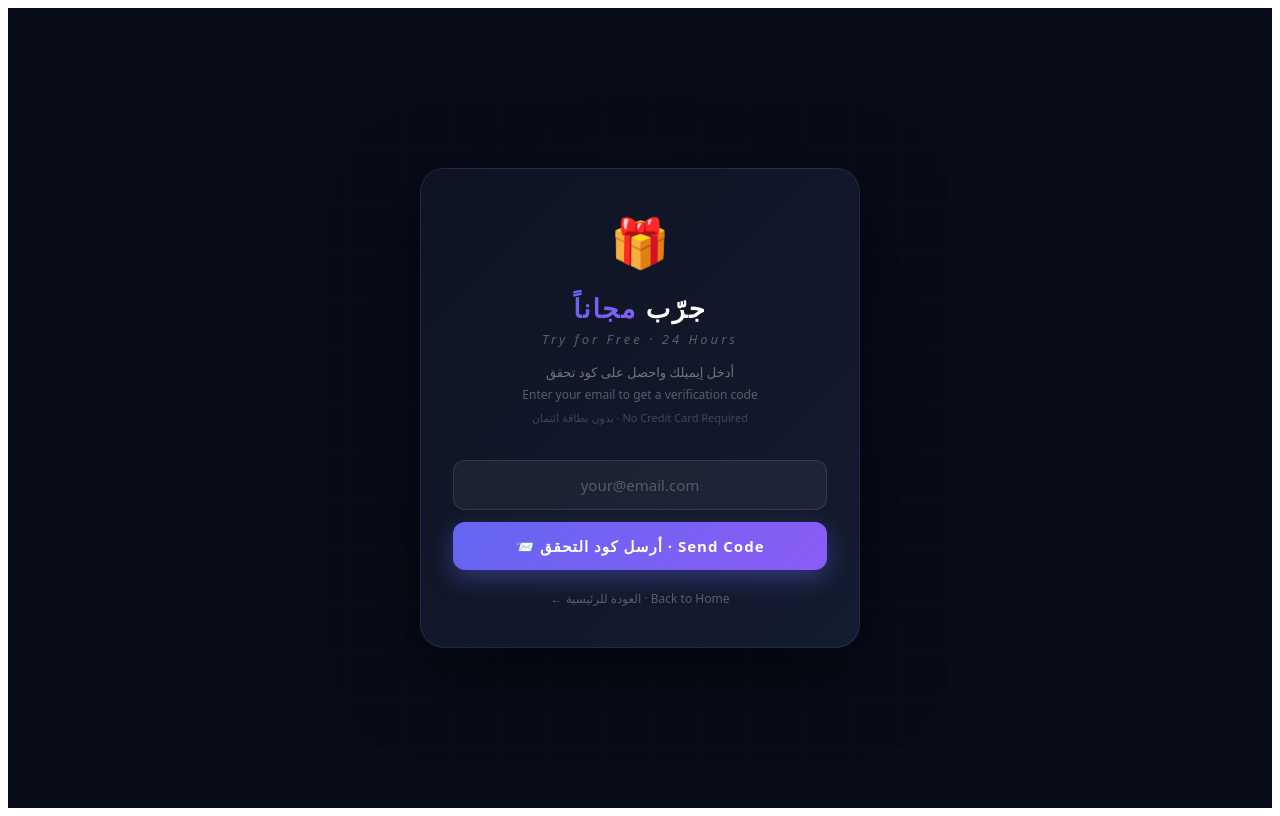
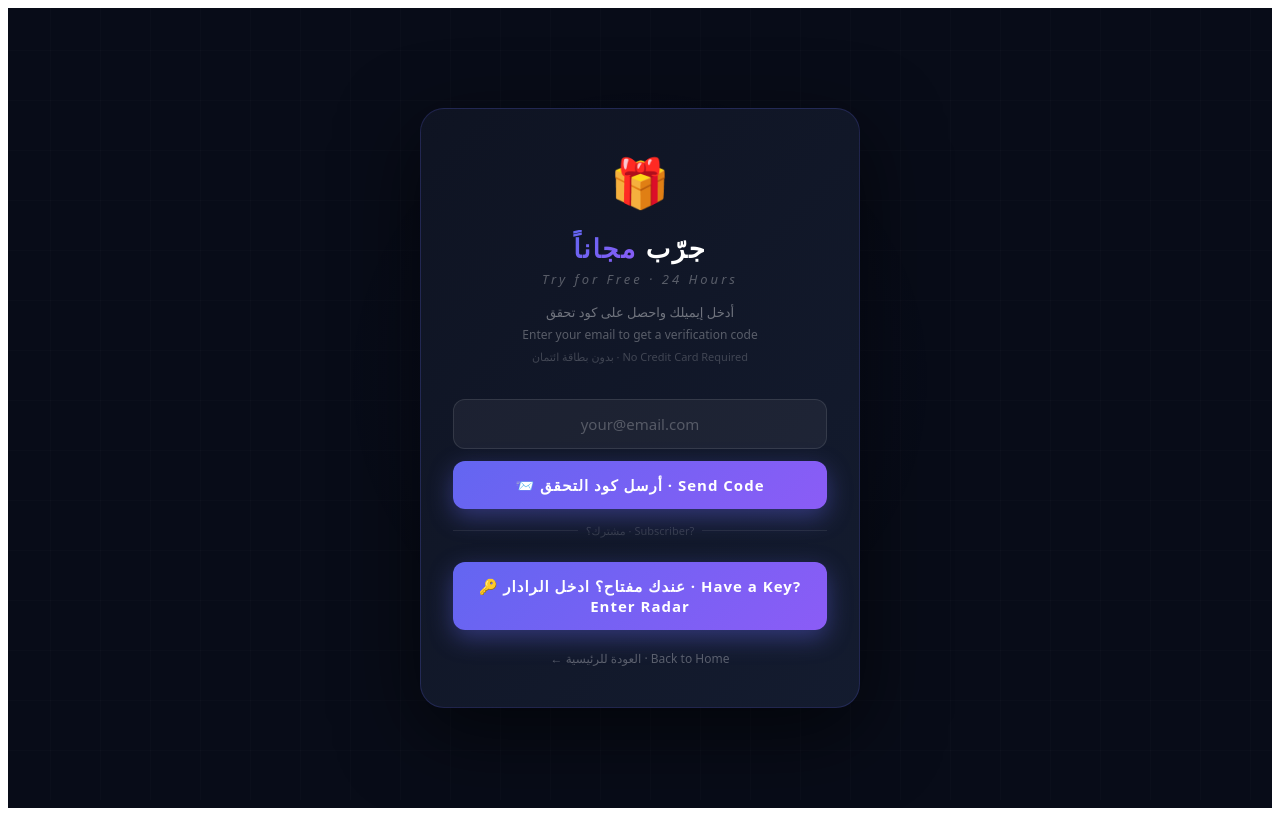
Before and after one commit to abdulazizgurishan-design/Radaraz, a Next.js app: page /trial in a window 1280 px wide. Built offline with nearby package versions, Linux system fonts and the light colour scheme.

Commit message:
Update trial.js

```diff
--- a/pages/trial.js
+++ b/pages/trial.js
@@ -12,14 +12,15 @@ const S = {
   subtitle: { fontSize: 13, color: 'rgba(255,255,255,0.4)', marginBottom: 32, lineHeight: 1.7 },
   input: { width: '100%', padding: '14px 16px', background: 'rgba(255,255,255,0.05)', border: '1px solid rgba(255,255,255,0.1)', borderRadius: 12, color: '#fff', fontSize: 15, textAlign: 'center', marginBottom: 12, outline: 'none', boxSizing: 'border-box', fontFamily: 'system-ui' },
   btn: (loading) => ({ width: '100%', padding: 14, background: loading ? 'rgba(99,102,241,0.3)' : 'linear-gradient(135deg,#6366f1,#8b5cf6)', border: 'none', borderRadius: 12, color: '#fff', fontWeight: 800, fontSize: 15, cursor: loading ? 'not-allowed' : 'pointer', letterSpacing: 1, transition: 'all 0.2s', boxShadow: loading ? 'none' : '0 8px 24px rgba(99,102,241,0.4)', fontFamily: 'system-ui' }),
+  keyBtn: { width: '100%', padding: 14, background: 'linear-gradient(135deg,#6366f1,#8b5cf6)', border: 'none', borderRadius: 12, color: '#fff', fontWeight: 800, fontSize: 15, cursor: 'pointer', letterSpacing: 1, transition: 'all 0.2s', boxShadow: '0 8px 24px rgba(99,102,241,0.4)', fontFamily: 'system-ui', marginTop: 10 },
+  divider: { display: 'flex', alignItems: 'center', gap: 8, margin: '14px 0', color: 'rgba(255,255,255,0.15)', fontSize: 11 },
+  dividerLine: { flex: 1, height: 1, background: 'rgba(255,255,255,0.08)' },
   error: { background: 'rgba(255,71,87,0.1)', border: '1px solid rgba(255,71,87,0.3)', borderRadius: 10, padding: '10px 14px', fontSize: 13, color: '#ff4757', marginBottom: 12 },
   success: { background: 'rgba(0,212,170,0.08)', border: '1px solid rgba(0,212,170,0.2)', borderRadius: 14, padding: '24px 20px', marginTop: 8 },
   keyBox: { background: 'rgba(99,102,241,0.1)', border: '1px solid rgba(99,102,241,0.3)', borderRadius: 10, padding: '14px', margin: '16px 0', fontFamily: 'monospace', fontSize: 18, fontWeight: 700, letterSpacing: 3, color: '#a5b4fc', wordBreak: 'break-all' },
   copyBtn: { background: 'rgba(99,102,241,0.2)', border: '1px solid rgba(99,102,241,0.4)', borderRadius: 8, padding: '8px 16px', color: '#a5b4fc', fontSize: 12, cursor: 'pointer', fontFamily: 'system-ui', marginBottom: 16 },
   goBtn: { width: '100%', padding: 14, background: 'linear-gradient(135deg,#6366f1,#8b5cf6)', border: 'none', borderRadius: 12, color: '#fff', fontWeight: 800, fontSize: 15, cursor: 'pointer', letterSpacing: 1, fontFamily: 'system-ui', boxShadow: '0 8px 24px rgba(99,102,241,0.4)' },
   backLink: { marginTop: 20, fontSize: 12, color: 'rgba(255,255,255,0.3)' },
-  divider: { display: 'flex', alignItems: 'center', gap: 8, margin: '16px 0', color: 'rgba(255,255,255,0.15)', fontSize: 11 },
-  dividerLine: { flex: 1, height: 1, background: 'rgba(255,255,255,0.08)' },
 };
 
 export default function Trial() {
@@ -146,6 +147,16 @@ export default function Trial() {
                 <button style={S.btn(loading)} onClick={handleSendCode} disabled={loading}>
                   {loading ? '⟳ جاري الإرسال... · Sending...' : '📨 أرسل كود التحقق · Send Code'}
                 </button>
+
+                {/* زر المشتركين */}
+                <div style={S.divider}>
+                  <span style={S.dividerLine} />
+                  <span>مشترك؟ · Subscriber?</span>
+                  <span style={S.dividerLine} />
+                </div>
+                <button style={S.keyBtn} onClick={() => window.location.href = 'https://radaraz.com/app'}>
+                  🔑 عندك مفتاح؟ ادخل الرادار · Have a Key? Enter Radar
+                </button>
               </>
             ) : (
               <>
```
